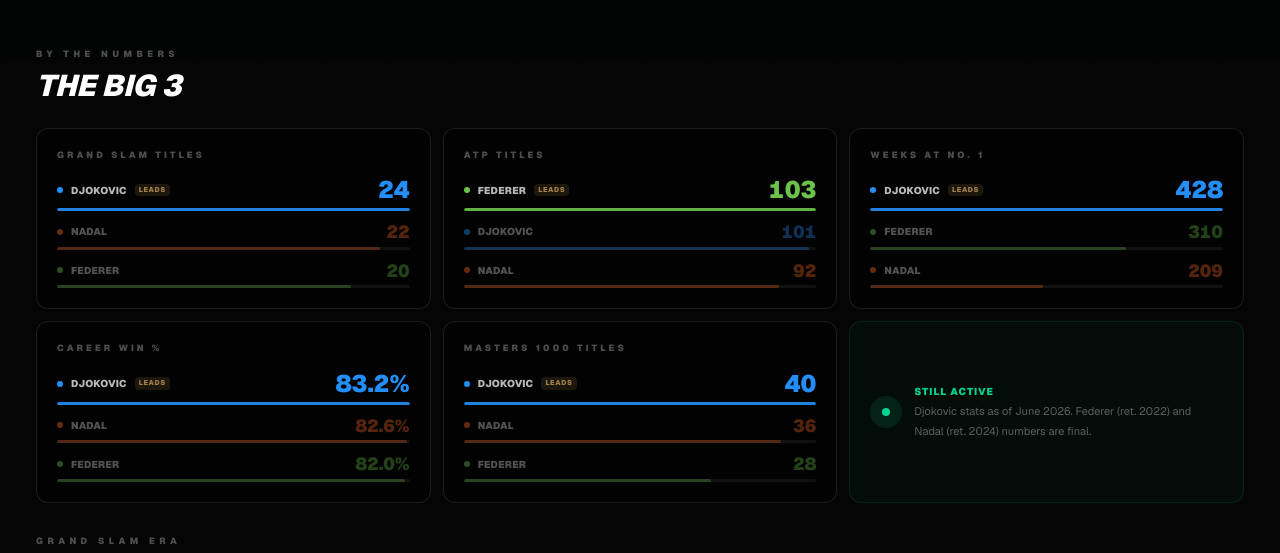
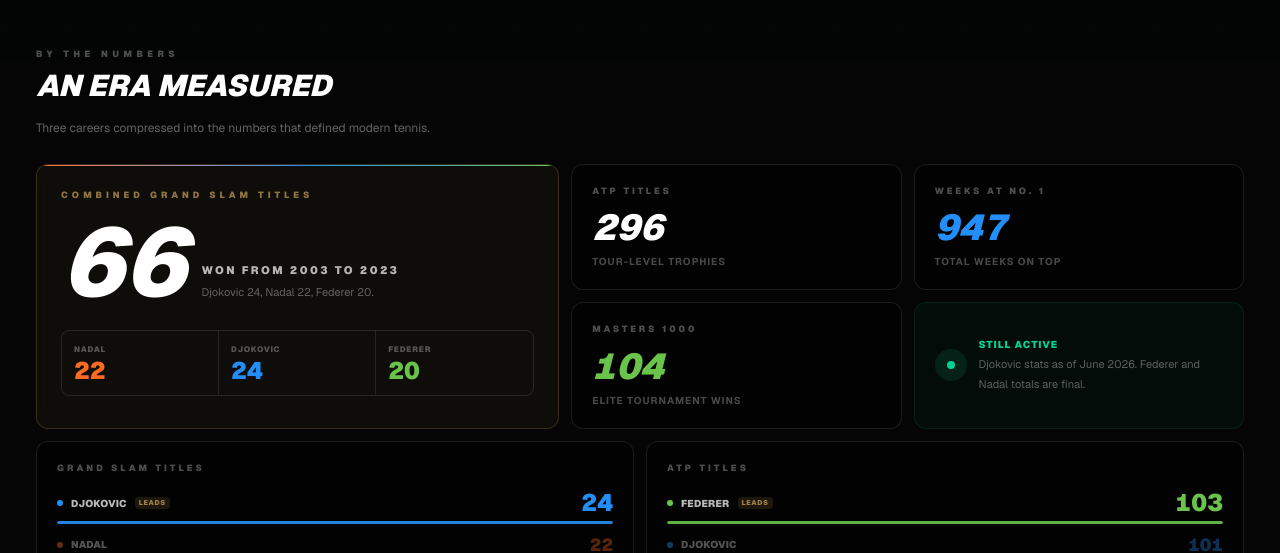
Before and after one commit to surveiLance/Big-3-, a Next.js app: page / in a window 1280 px wide. Shown: the part 740-1293 px from the top of the page. Built offline with nearby package versions, Linux system fonts and the light colour scheme.

Commit message:
change hero screen of stats

```diff
--- a/app/page.tsx
+++ b/app/page.tsx
@@ -64,6 +64,13 @@
   },
 ];
 
+const eraTotals = [
+  { label: "Grand Slam Titles", value: "66", detail: "Combined major titles", color: "#d9ae64" },
+  { label: "ATP Titles", value: "296", detail: "Tour-level trophies", color: "#ffffff" },
+  { label: "Weeks at No. 1", value: "947", detail: "Total weeks on top", color: "#238ef8" },
+  { label: "Masters 1000", value: "104", detail: "Elite tournament wins", color: "#6ac34a" },
+];
+
 // ── Grand Slam breakdown ─────────────────────────────────────────────────────
 
 const slamCards = [
@@ -113,12 +120,89 @@
       {/* ── BIG 3 IN NUMBERS ── */}
       <FadeUp>
         <section className="mt-12 sm:mt-20">
-          <div className="mb-6">
+          <div className="mb-6 max-w-3xl">
             <p className="text-[9px] font-black uppercase tracking-[0.5em] text-white/30">By The Numbers</p>
-            <h2 className="mt-1.5 text-2xl font-black uppercase italic sm:text-3xl">The Big 3</h2>
+            <h2 className="mt-1.5 text-2xl font-black uppercase italic sm:text-3xl">An Era Measured</h2>
+            <p className="mt-3 max-w-xl text-[12px] leading-6 text-white/38">
+              Three careers compressed into the numbers that defined modern tennis.
+            </p>
           </div>
 
-          <div className="grid gap-3 sm:grid-cols-2 lg:grid-cols-3">
+          <div className="mb-3 grid gap-3 lg:grid-cols-[1.05fr_1.35fr]">
+            <div className="relative overflow-hidden rounded-xl border border-[#d9ae64]/20 bg-[#d9ae64]/[0.05] p-5 backdrop-blur-md sm:p-6">
+              <div className="absolute inset-x-0 top-0 h-px bg-gradient-to-r from-[#ff6a21] via-[#238ef8] to-[#6ac34a]" />
+              <p className="text-[9px] font-black uppercase tracking-[0.45em] text-[#d9ae64]/65">
+                Combined Grand Slam Titles
+              </p>
+              <div className="mt-3 flex items-end gap-4">
+                <span className="text-7xl font-black italic leading-none tracking-normal text-white sm:text-8xl">
+                  66
+                </span>
+                <div className="pb-2">
+                  <p className="text-[11px] font-black uppercase tracking-[0.22em] text-white/70">
+                    Won from 2003 to 2023
+                  </p>
+                  <p className="mt-1 text-[11px] leading-5 text-white/35">
+                    Djokovic 24, Nadal 22, Federer 20.
+                  </p>
+                </div>
+              </div>
+              <div className="mt-5 grid grid-cols-3 overflow-hidden rounded-lg border border-white/10">
+                {PLAYERS.map((player, index) => {
+                  const slamTotal = [22, 24, 20][index];
+                  return (
+                    <div key={player.key} className="border-r border-white/10 p-3 last:border-r-0">
+                      <div className="text-[8px] font-black uppercase tracking-widest text-white/30">
+                        {player.name}
+                      </div>
+                      <div
+                        className="mt-1 text-2xl font-black leading-none tabular-nums"
+                        style={{ color: player.color }}
+                      >
+                        {slamTotal}
+                      </div>
+                    </div>
+                  );
+                })}
+              </div>
+            </div>
+
+            <div className="grid gap-3 min-[520px]:grid-cols-2">
+              {eraTotals.slice(1).map((item) => (
+                <div
+                  key={item.label}
+                  className="rounded-xl border border-white/10 bg-black/45 p-5 backdrop-blur-md"
+                >
+                  <div className="text-[9px] font-black uppercase tracking-[0.32em] text-white/30">
+                    {item.label}
+                  </div>
+                  <div
+                    className="mt-3 text-4xl font-black italic leading-none tabular-nums"
+                    style={{ color: item.color }}
+                  >
+                    {item.value}
+                  </div>
+                  <p className="mt-2 text-[10px] font-bold uppercase tracking-widest text-white/28">
+                    {item.detail}
+                  </p>
+                </div>
+              ))}
+
+              <div className="flex items-center gap-3 rounded-xl border border-emerald-500/12 bg-emerald-500/[0.04] p-5">
+                <div className="flex h-8 w-8 shrink-0 items-center justify-center rounded-full bg-emerald-500/12">
+                  <span className="h-2 w-2 animate-pulse rounded-full bg-emerald-400" />
+                </div>
+                <div>
+                  <div className="text-[10px] font-black uppercase tracking-widest text-emerald-400">Still Active</div>
+                  <p className="mt-0.5 text-[11px] leading-5 text-white/35">
+                    Djokovic stats as of June 2026. Federer and Nadal totals are final.
+                  </p>
+                </div>
+              </div>
+            </div>
+          </div>
+
+          <div className="grid gap-3 sm:grid-cols-2">
             {statCards.map((card) => {
               const sorted = [...card.values].sort((a, b) => b.num - a.num);
               return (
@@ -179,19 +263,6 @@
                 </div>
               );
             })}
-
-            {/* Active Djokovic note */}
-            <div className="flex items-center gap-3 rounded-xl border border-emerald-500/12 bg-emerald-500/[0.04] p-5 sm:col-span-2 lg:col-span-1">
-              <div className="flex h-8 w-8 shrink-0 items-center justify-center rounded-full bg-emerald-500/12">
-                <span className="h-2 w-2 animate-pulse rounded-full bg-emerald-400" />
-              </div>
-              <div>
-                <div className="text-[10px] font-black uppercase tracking-widest text-emerald-400">Still Active</div>
-                <p className="mt-0.5 text-[11px] leading-5 text-white/35">
-                  Djokovic stats as of June 2026. Federer (ret. 2022) and Nadal (ret. 2024) numbers are final.
-                </p>
-              </div>
-            </div>
           </div>
         </section>
       </FadeUp>
```
